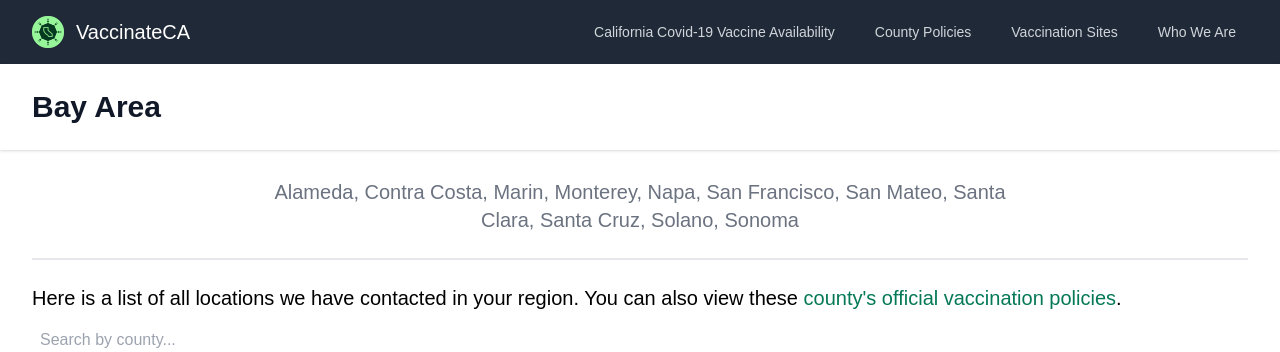
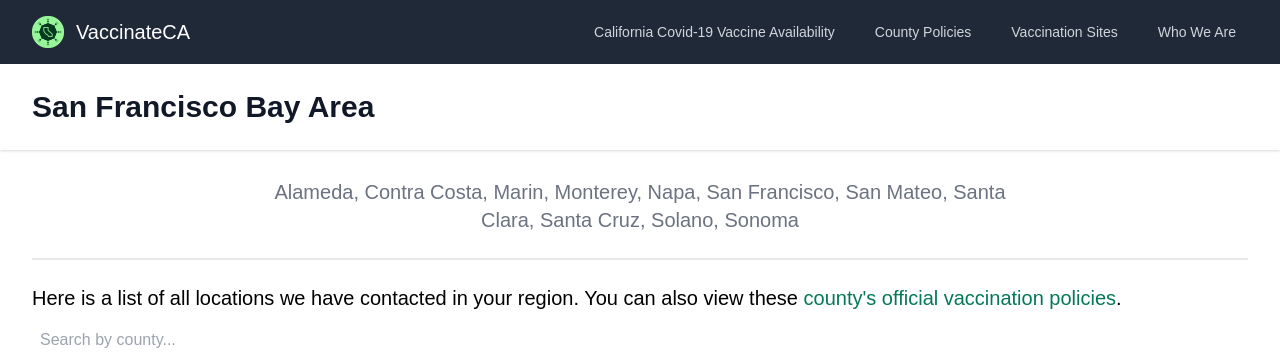
Before and after one commit to CAVaccineInventory/site, a Jekyll site: the page built from _regions/bay_area.md, in a window 1280 px wide, cut to the strip 0-352 px from the top of the page. Built offline with Jekyll 4.4.1, drawn with Linux system fonts in a browser that asks for light colours; some web fonts are replaced.

Commit message:
feat: add "san francisco" to bay area

```diff
--- a/_data/regions_counties.yml
+++ b/_data/regions_counties.yml
@@ -10,7 +10,7 @@
   - Siskiyou
   - Tehama
   - Trinity
-Bay Area:
+San Francisco Bay Area:
   - Alameda
   - Contra Costa
   - Marin
--- a/_regions/bay_area.md
+++ b/_regions/bay_area.md
@@ -1,6 +1,6 @@
 ---
 layout: region
-title: Bay Area
+title: San Francisco Bay Area
 color: bg-yellow-700
 sample_counties: "Alameda, Santa Clara, Contra Costa, Solano, Napa, etc"
 airtable_embed: shrcC9IJ8ezCYAs9I
```
